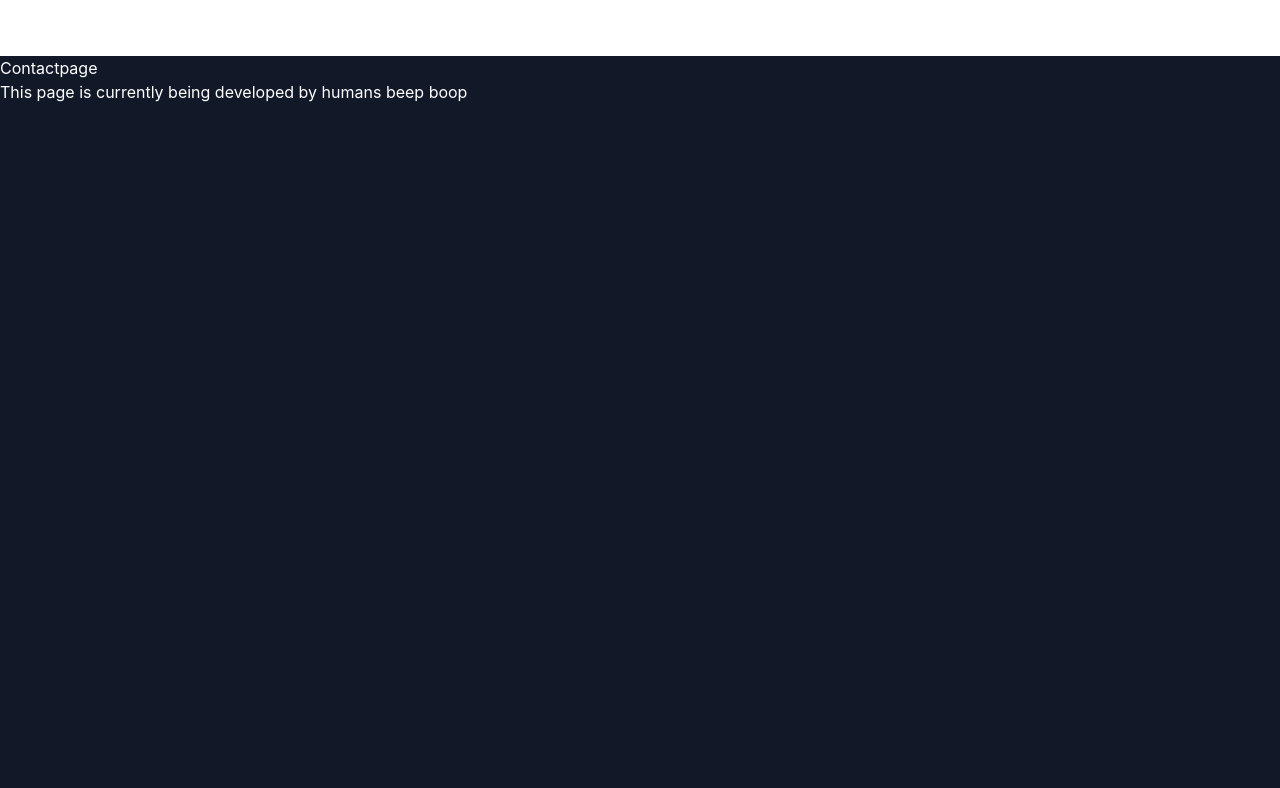
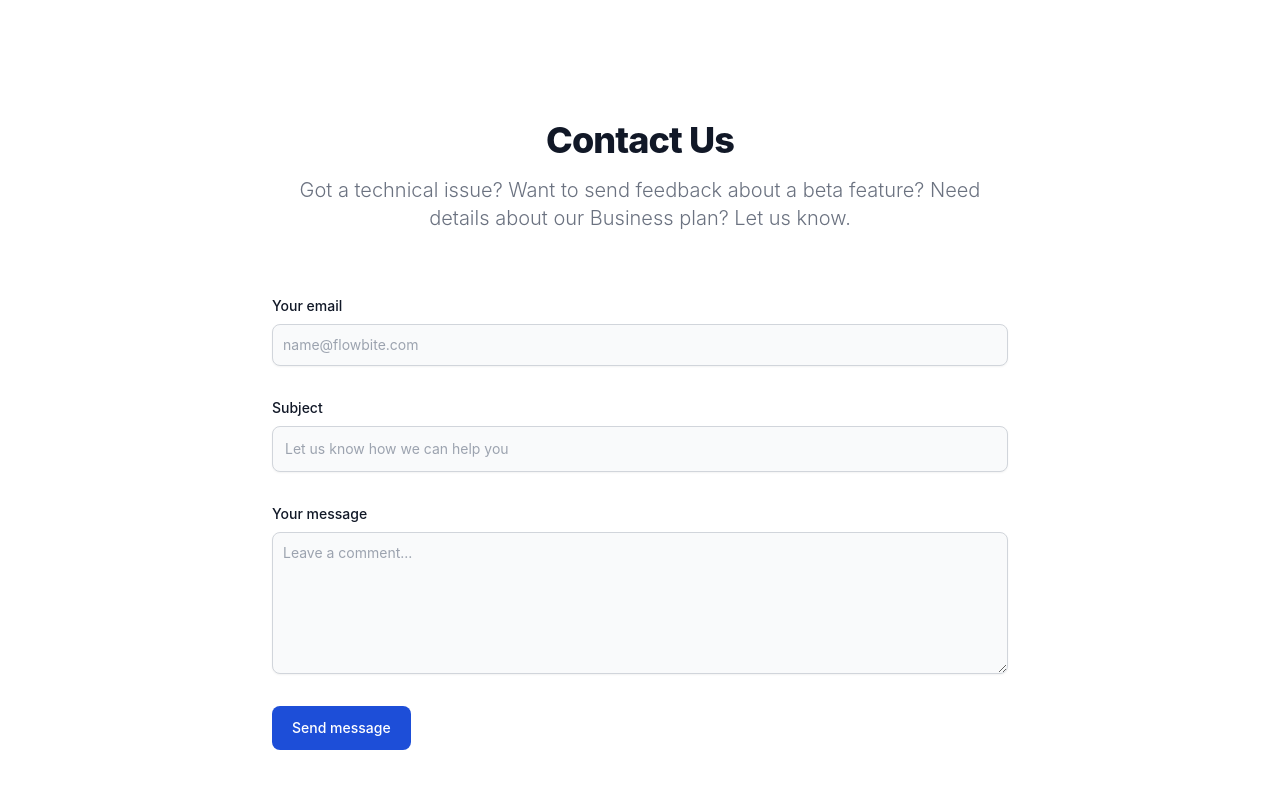
Before and after one commit to Vandarks/WhisperFeed, a React (Create React App) app in the folder react-app/: page /contact in a window 1280 px wide. Shown: the top 788 px of the page. Built offline with nearby package versions, Linux system fonts and the light colour scheme; no server answers.

Commit message:
Contact page update

```diff
--- a/react-app/src/components/Pages/Contact.js
+++ b/react-app/src/components/Pages/Contact.js
@@ -1,11 +1,43 @@
 function Contact() {
     return (
-        <div>
-            <div className="text-white min-h-screen w-full items-center justify-center bg-gray-900 bg-cover bg-no-repeat mt-14">
-                <h2>Contactpage</h2>
-                <p>This page is currently being developed by humans beep boop</p>
+        <section className="bg-white dark:bg-gray-900 mt-14 min-h-screen w-full">
+            <div className="py-8 lg:py-16 px-4 mx-auto max-w-screen-md">
+                <h2 className="mb-4 text-4xl tracking-tight font-extrabold text-center text-gray-900 dark:text-white">Contact
+                    Us</h2>
+                <p className="mb-8 lg:mb-16 font-light text-center text-gray-500 dark:text-gray-400 sm:text-xl">Got a
+                    technical issue? Want to send feedback about a beta feature? Need details about our Business plan?
+                    Let us know.</p>
+                <form action="#" className="space-y-8">
+                    <div>
+                        <label htmlFor="email"
+                               className="block mb-2 text-sm font-medium text-gray-900 dark:text-gray-300">Your
+                            email</label>
+                        <input type="email" id="email"
+                               className="shadow-sm bg-gray-50 border border-gray-300 text-gray-900 text-sm rounded-lg focus:ring-primary-500 focus:border-primary-500 block w-full p-2.5 dark:bg-gray-700 dark:border-gray-600 dark:placeholder-gray-400 dark:text-white dark:focus:ring-primary-500 dark:focus:border-primary-500 dark:shadow-sm-light"
+                               placeholder="name@flowbite.com" required />
+                    </div>
+                    <div>
+                        <label htmlFor="subject"
+                               className="block mb-2 text-sm font-medium text-gray-900 dark:text-gray-300">Subject</label>
+                        <input type="text" id="subject"
+                               className="block p-3 w-full text-sm text-gray-900 bg-gray-50 rounded-lg border border-gray-300 shadow-sm focus:ring-primary-500 focus:border-primary-500 dark:bg-gray-700 dark:border-gray-600 dark:placeholder-gray-400 dark:text-white dark:focus:ring-primary-500 dark:focus:border-primary-500 dark:shadow-sm-light"
+                               placeholder="Let us know how we can help you" required />
+                    </div>
+                    <div className="sm:col-span-2">
+                        <label htmlFor="message"
+                               className="block mb-2 text-sm font-medium text-gray-900 dark:text-gray-400">Your
+                            message</label>
+                        <textarea id="message" rows="6"
+                                  className="block p-2.5 w-full text-sm text-gray-900 bg-gray-50 rounded-lg shadow-sm border border-gray-300 focus:ring-primary-500 focus:border-primary-500 dark:bg-gray-700 dark:border-gray-600 dark:placeholder-gray-400 dark:text-white dark:focus:ring-primary-500 dark:focus:border-primary-500"
+                                  placeholder="Leave a comment..."></textarea>
+                    </div>
+                    <button type="submit"
+                            className="py-3 px-5 text-sm font-medium text-center text-white rounded-lg bg-primary-700 sm:w-fit hover:bg-primary-800 focus:ring-4 focus:outline-none focus:ring-primary-300 dark:bg-primary-600 dark:hover:bg-primary-700 dark:focus:ring-primary-800">Send
+                        message
+                    </button>
+                </form>
             </div>
-        </div>
+        </section>
     )
 }
 
```
